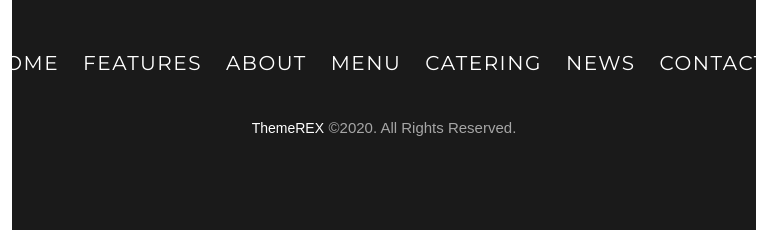
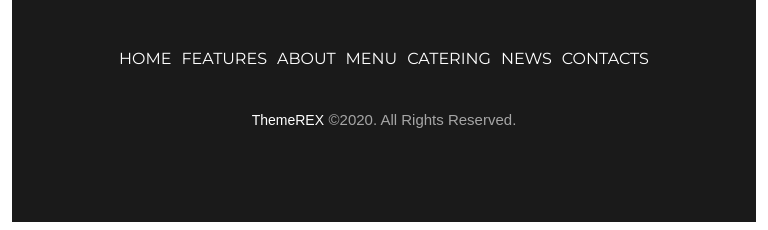
Before and after one commit to ASKaranko/salmon, a website built with webpack: page src/index.html in a window 768 px wide. Shown: the part 4767-4997 px from the top of the page. Built offline with nearby package versions, Linux system fonts and the light colour scheme; a web font is replaced by a local one.

Commit message:
new исправления

```diff
--- a/src/scss/footer.scss
+++ b/src/scss/footer.scss
@@ -61,14 +61,18 @@
       color: #A6A6A6;
     }
   }
+  @media all and (min-width: 576px) and (max-width: 991px) {
+    & .menu__nav {
+      &-link {
+        font-size: 16px;
+        line-height: 16px;
+        letter-spacing: 0;
+        margin-right: 10px;
+      }
+    }
+  }
 }
 @media all and (max-width: 575px) {
-  .menu__nav {
-    flex-direction: column;
-    align-items: flex-start;
-  }
-}
-@media all and (max-width: 400px) {
   .footer {
     &-socials {
       & span {
@@ -76,4 +80,8 @@
       }
     }
   }
+  .menu__nav {
+    flex-direction: column;
+    align-items: flex-start;
+  }
 }
```
